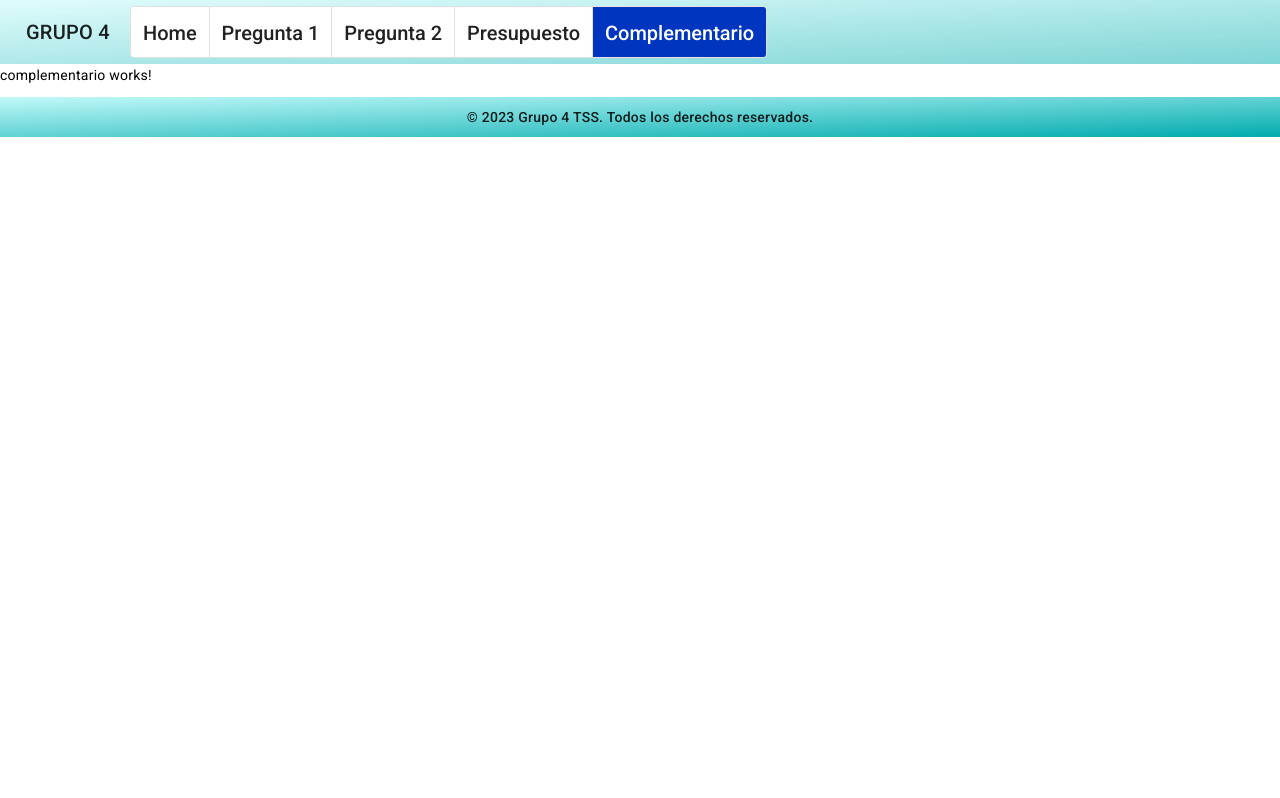
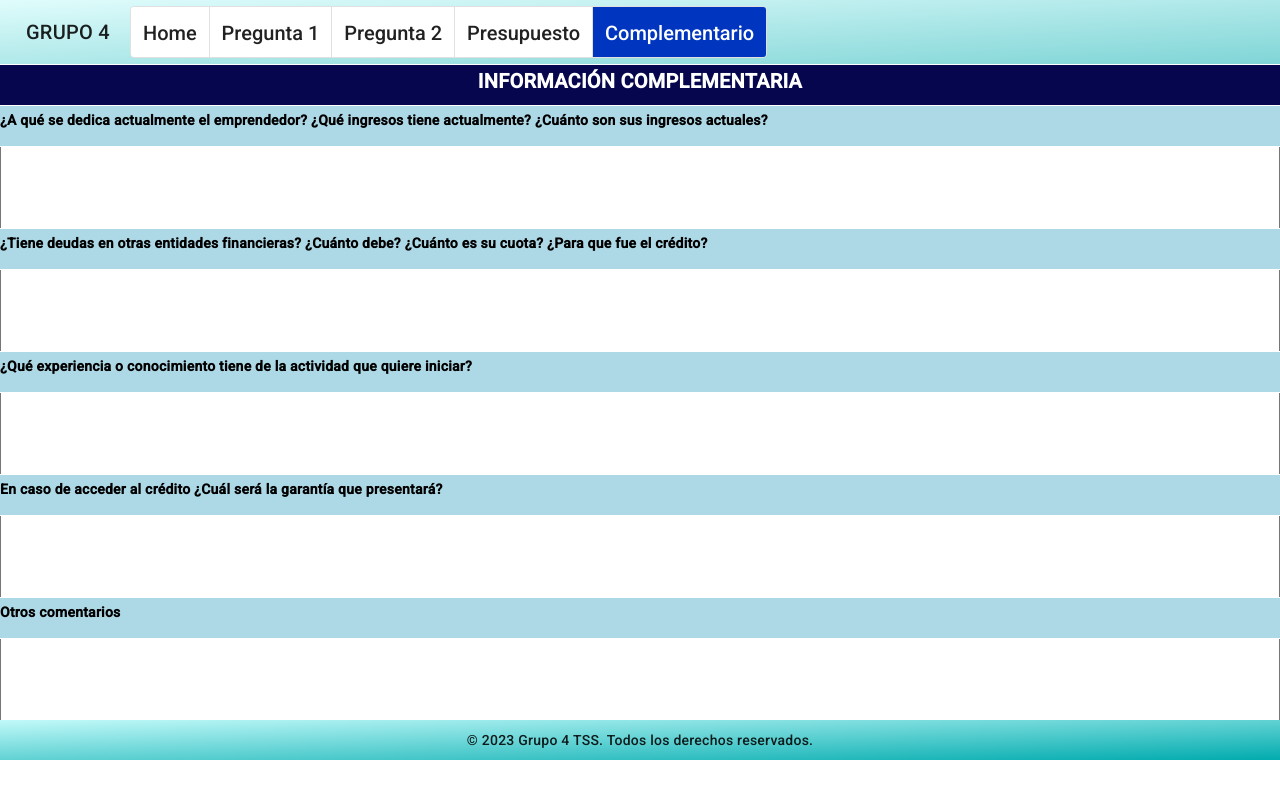
Before and after one commit to vanfranjay/plan-de-negocio, an Angular app in the folder frontend-planDeNegocio/: page /home in a window 1280 px wide. Both pictures are taken after a click on the button "Complementario". Built offline with nearby package versions, Linux system fonts and the light colour scheme.

Commit message:
Added Informacion Complementaria form

```diff
--- a/frontend-planDeNegocio/src/app/pages/complementario/complementario.component.html
+++ b/frontend-planDeNegocio/src/app/pages/complementario/complementario.component.html
@@ -1 +1,59 @@
-<p>complementario works!</p>
+<div class="contenedor">
+    <mat-grid-list [cols]="1" rowHeight="40px">
+      <mat-grid-tile [colspan]="1" [rowspan]="1" class="custom-tile">
+        <div class="content fondo__subtitlo grid__centerVertical grid__centerhorizontal">
+          <h2 class="texto-bold">INFORMACIÓN COMPLEMENTARIA</h2>
+        </div>
+      </mat-grid-tile>
+      <mat-grid-tile [colspan]="1" [rowspan]="1">
+        <div class="content fondo__subtitulo2 grid__centerVertical">
+          <p class="text__mobil texto-bold">
+            ¿A qué se dedica actualmente el emprendedor? ¿Qué ingresos tiene actualmente? ¿Cuánto son sus ingresos actuales?
+          </p>
+        </div>
+      </mat-grid-tile>
+      <mat-grid-tile [colspan]="1" [rowspan]="2" class="expand-tile">
+        <textarea class="custom-textarea" placeholder=""></textarea>
+      </mat-grid-tile>
+      <mat-grid-tile [colspan]="1" [rowspan]="1">
+        <div class="content fondo__subtitulo2 grid__centerVertical">
+          <p class="text__mobil texto-bold">
+            ¿Tiene deudas en otras entidades financieras? ¿Cuánto debe? ¿Cuánto es su cuota? ¿Para que fue el crédito?
+          </p>
+        </div>
+      </mat-grid-tile>
+      <mat-grid-tile [colspan]="1" [rowspan]="2" class="expand-tile">
+        <textarea class="custom-textarea" placeholder=""></textarea>
+      </mat-grid-tile>
+      <mat-grid-tile [colspan]="1" [rowspan]="1">
+        <div class="content fondo__subtitulo2 grid__centerVertical">
+          <p class="text__mobil texto-bold">
+            ¿Qué experiencia o conocimiento tiene de la actividad que quiere iniciar?
+          </p>
+        </div>
+      </mat-grid-tile>
+      <mat-grid-tile [colspan]="1" [rowspan]="2" class="expand-tile">
+        <textarea class="custom-textarea" placeholder=""></textarea>
+      </mat-grid-tile>
+      <mat-grid-tile [colspan]="1" [rowspan]="1">
+        <div class="content fondo__subtitulo2 grid__centerVertical">
+          <p class="text__mobil texto-bold">
+            En caso de acceder al crédito ¿Cuál será la garantía que presentará?
+          </p>
+        </div>
+      </mat-grid-tile>
+      <mat-grid-tile [colspan]="1" [rowspan]="2" class="expand-tile">
+        <textarea class="custom-textarea" placeholder=""></textarea>
+      </mat-grid-tile>
+      <mat-grid-tile [colspan]="1" [rowspan]="1">
+        <div class="content fondo__subtitulo2 grid__centerVertical">
+          <p class="text__mobil texto-bold">
+            Otros comentarios
+          </p>
+        </div>
+      </mat-grid-tile>
+      <mat-grid-tile [colspan]="1" [rowspan]="2" class="expand-tile">
+        <textarea class="custom-textarea" placeholder=""></textarea>
+      </mat-grid-tile>
+    </mat-grid-list>
+  </div>
--- a/frontend-planDeNegocio/src/app/pages/complementario/complementario.component.scss
+++ b/frontend-planDeNegocio/src/app/pages/complementario/complementario.component.scss
@@ -1,3 +1,58 @@
-p{
+.contenedor{
   padding-top: 65px;
 }
+.custom-tile {
+  display: flex;
+  align-items: flex-start; /* Alineación vertical al inicio */
+  justify-content: flex-start; /* Alineación horizontal al inicio */
+}
+.content{
+  width: 100%;
+  height: 100%;
+}
+.texto-bold{
+  font-weight: bold;
+}
+.fondo__subtitlo{
+  background-color: rgb(6, 6, 78);
+  color: #fff;
+}
+.fondo__subtitulo2{
+  background-color: lightblue;
+}
+.grid__centerVertical{
+  display: grid;
+  align-items: center;
+}
+.custom-textarea{
+  width: 100%;
+  height: 100px;
+  resize: none;
+  overflow: auto;
+  padding: 10px;
+  padding-top: 35px;
+}
+.expand-tile {
+  width: 100%;
+  height: 100%;
+  display: flex;
+  flex-direction: column;
+}
+.grid__centerhorizontal{
+  justify-items: center;
+}
+@media (max-width: 600px) {
+  .text__mobil{
+    font-size: 12px;
+  }
+}
+@media (max-width: 599px){
+  .contenedor {
+    padding-top: 55px;
+  }
+}
+@media (max-width: 450px){
+  .text__mobil{
+    font-size: 10px;
+  }
+}
--- a/frontend-planDeNegocio/src/app/pages/complementario/complementario.module.ts
+++ b/frontend-planDeNegocio/src/app/pages/complementario/complementario.module.ts
@@ -3,6 +3,7 @@ import { CommonModule } from '@angular/common';
 
 import { ComplementarioRoutingModule } from './complementario-routing.module';
 import { ComplementarioComponent } from './complementario.component';
+import { MaterialModule } from 'src/app/material.module';
 
 
 @NgModule({
@@ -11,7 +12,8 @@ import { ComplementarioComponent } from './complementario.component';
   ],
   imports: [
     CommonModule,
-    ComplementarioRoutingModule
+    ComplementarioRoutingModule,
+    MaterialModule
   ]
 })
 export class ComplementarioModule { }
```
